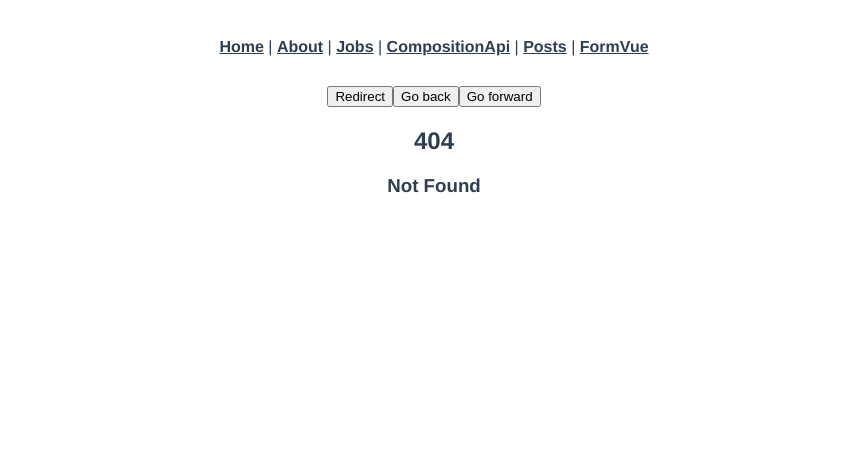
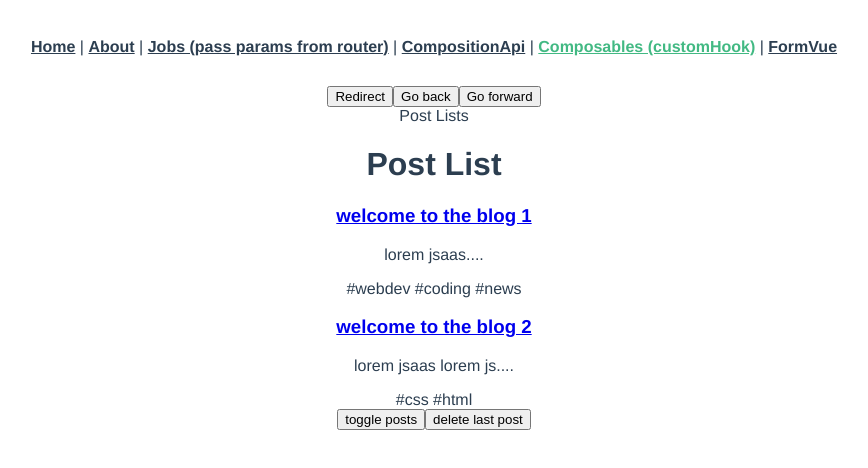
Before and after one commit to wilkersoh/vue-router, a Vue app: page /composables in a window 1280 px wide. Before the commit this address had no page. Shown: the top 468 px of the page, without its empty margins (206-1074 px from the left). Built offline with nearby package versions, Linux system fonts and the light colour scheme; data requests are answered from the project's data file.

Commit message:
Re-structure folder path for Post

```diff
--- a/data/db.json
+++ b/data/db.json
@@ -3,5 +3,19 @@
     { "id": 1, "title": "Cool 1", "details": "details 01" },
     { "id": 2, "title": "Cool 2", "details": "details 02" },
     { "id": 3, "title": "Cool 3", "details": "details 03" }
+  ],
+  "posts": [
+    {
+      "title": "welcome to the blog 1",
+      "body": "lorem jsaas",
+      "id": 1,
+      "tags": ["webdev", "coding", "news"]
+    },
+    {
+      "title": "welcome to the blog 2",
+      "body": "lorem jsaas lorem jsaas lorem jsaaslorem jsaaslorem jsaaslorem jsaas lorem jsaas",
+      "id": 2,
+      "tags": ["css", "html"]
+    }
   ]
 }
--- a/src/App.vue
+++ b/src/App.vue
@@ -2,9 +2,15 @@
   <div id="nav">
     <router-link to="/">Home</router-link> |
     <router-link :to="{ name: 'About' }">About</router-link> |
-    <router-link :to="{ name: 'Jobs' }">Jobs</router-link> |
+    <router-link :to="{ name: 'Jobs' }"
+      >Jobs (pass params from router)</router-link
+    >
+    |
     <router-link :to="{ name: 'CompositionApi' }">CompositionApi</router-link> |
-    <router-link :to="{ name: 'Posts' }">Posts</router-link> |
+    <router-link :to="{ name: 'Composables' }"
+      >Composables (customHook)</router-link
+    >
+    |
     <router-link :to="{ name: 'FormVue' }">FormVue</router-link>
   </div>
 
--- /dev/null
+++ b/src/composables/getPost.js
@@ -0,0 +1,21 @@
+import { ref } from 'vue';
+
+const getPost = (id) => {
+  const post = ref(null);
+  const error = ref(null);
+
+  const load = async () => {
+    try {
+      let data = await fetch('http://localhost:3000/posts/' + id);
+      if (!data.ok) throw Error('That post does not exist');
+
+      post.value = await data.json();
+    } catch (err) {
+      error.value = err.message;
+    }
+  };
+
+  return { load, error, post };
+};
+
+export default getPost;
--- /dev/null
+++ b/src/composables/getPosts.js
@@ -0,0 +1,28 @@
+import { ref } from 'vue';
+
+const getPosts = () => {
+  const posts = ref([]);
+  const error = ref(null);
+
+  const load = async () => {
+    try {
+      let data = await fetch('http://localhost:3000/posts');
+
+      if (!data.ok) {
+        throw Error('No data available');
+      }
+
+      posts.value = await data.json();
+    } catch (err) {
+      error.value = err.message;
+    }
+  };
+
+  return {
+    posts,
+    error,
+    load,
+  };
+};
+
+export default getPosts;
--- a/src/router/index.js
+++ b/src/router/index.js
@@ -4,7 +4,9 @@ import Jobs from '../views/jobs/Jobs.vue';
 import JobDetails from '../views/jobs/JobDetails.vue';
 import NotFound from '../views/NotFound.vue';
 import CompositionApi from '../views/CompositionApi.vue';
-import Posts from '../views/Posts.vue';
+// import Composables from '../views/Composables.vue';
+import Composables from '../views/posts/Composables.vue';
+import PostDetails from '../views/posts/PostDetails.vue';
 import FormVue from '../views/FormVue.vue';
 
 const routes = [
@@ -39,9 +41,15 @@ const routes = [
     component: CompositionApi,
   },
   {
-    path: '/use-props-in-setup',
-    name: 'Posts',
-    component: Posts,
+    path: '/composition-api/:id',
+    name: 'PostDetails',
+    component: PostDetails,
+    props: true,
+  },
+  {
+    path: '/composables',
+    name: 'Composables',
+    component: Composables,
   },
   {
     path: '/form',
--- a/src/views/Posts.vue
+++ /dev/null
@@ -1,37 +0,0 @@
-<template>
-  <div>Post Lists</div>
-  <PostList v-if="showPosts" :posts="posts" />
-  <button @click="showPosts = !showPosts">toggle posts</button>
-  <button @click="deletePost">delete last post</button>
-</template>
-
-<script>
-import { onMounted, onUnmounted, onUpdated, ref } from 'vue';
-import PostList from '../components/PostList.vue';
-
-export default {
-  name: 'Posts',
-  components: { PostList },
-  setup() {
-    const showPosts = ref(true);
-
-    const posts = ref([
-      { title: 'welcome to the blog 1', body: 'lorem jsaas', id: 1 },
-      {
-        title: 'welcome to the blog 2',
-        body:
-          'lorem jsaas lorem jsaas lorem jsaaslorem jsaaslorem jsaaslorem jsaas lorem jsaas',
-        id: 2,
-      },
-    ]);
-
-    const deletePost = () => {
-      console.log(posts.value);
-      posts.value.pop();
-    };
-
-    return { posts, showPosts, deletePost };
-  },
-};
-</script>
-<style scoped></style>
--- /dev/null
+++ b/src/views/posts/Composables.vue
@@ -0,0 +1,48 @@
+<template>
+  <div>Post Lists</div>
+  <div v-if="error">{{ error }}</div>
+  <div v-if="posts.length">
+    <PostList v-if="showPosts" :posts="posts" />
+  </div>
+  <div v-else>
+    <h2>Loading....</h2>
+  </div>
+  <!-- Doesn't work Suspense -->
+  <!-- <Suspense v-else>
+    <template #default>
+      <PostList v-if="showPosts" :posts="posts" />
+    </template>
+    <template #fallback>
+      <h2>Loading....</h2>
+    </template>
+  </Suspense> -->
+
+  <button @click="showPosts = !showPosts">toggle posts</button>
+  <button @click="deletePost">delete last post</button>
+</template>
+
+<script>
+import { ref } from 'vue';
+import PostList from './PostList.vue';
+import getPosts from '../../composables/getPosts';
+
+export default {
+  name: 'Composables',
+  components: { PostList },
+  setup() {
+    const showPosts = ref(true);
+
+    const { error, posts, load } = getPosts();
+
+    const deletePost = () => {
+      console.log(posts.value);
+      posts.value.pop();
+    };
+
+    load();
+
+    return { posts, error, showPosts, deletePost };
+  },
+};
+</script>
+<style scoped></style>
--- /dev/null
+++ b/src/views/posts/PostDetails.vue
@@ -0,0 +1,23 @@
+<template>
+  <div>Post Details</div>
+  <div v-if="error">{{ error }}</div>
+  <div v-if="post">
+    <h3>{{ post.title }}</h3>
+    <p>{{ post.body }}</p>
+  </div>
+</template>
+
+<script>
+import getPost from '../../composables/getPost';
+
+export default {
+  props: ['id'],
+  setup(props) {
+    const { post, error, load } = getPost(props.id);
+
+    load();
+
+    return { post, error };
+  },
+};
+</script>
--- a/src/components/SinglePost.vue
+++ b/src/views/posts/SinglePost.vue
@@ -1,7 +1,10 @@
 <template>
   <div>
-    <h3>{{ post.title }}</h3>
+    <router-link :to="{ name: 'PostDetails', params: { id: post.id } }">
+      <h3>{{ post.title }}</h3>
+    </router-link>
     <p>{{ snippet }}</p>
+    <span v-for="tag in post.tags" :key="tag"> #{{ tag }} </span>
   </div>
 </template>
 
```
Also changed, not shown: src/views/posts/PostList.vue (renamed from src/components/PostList.vue).
